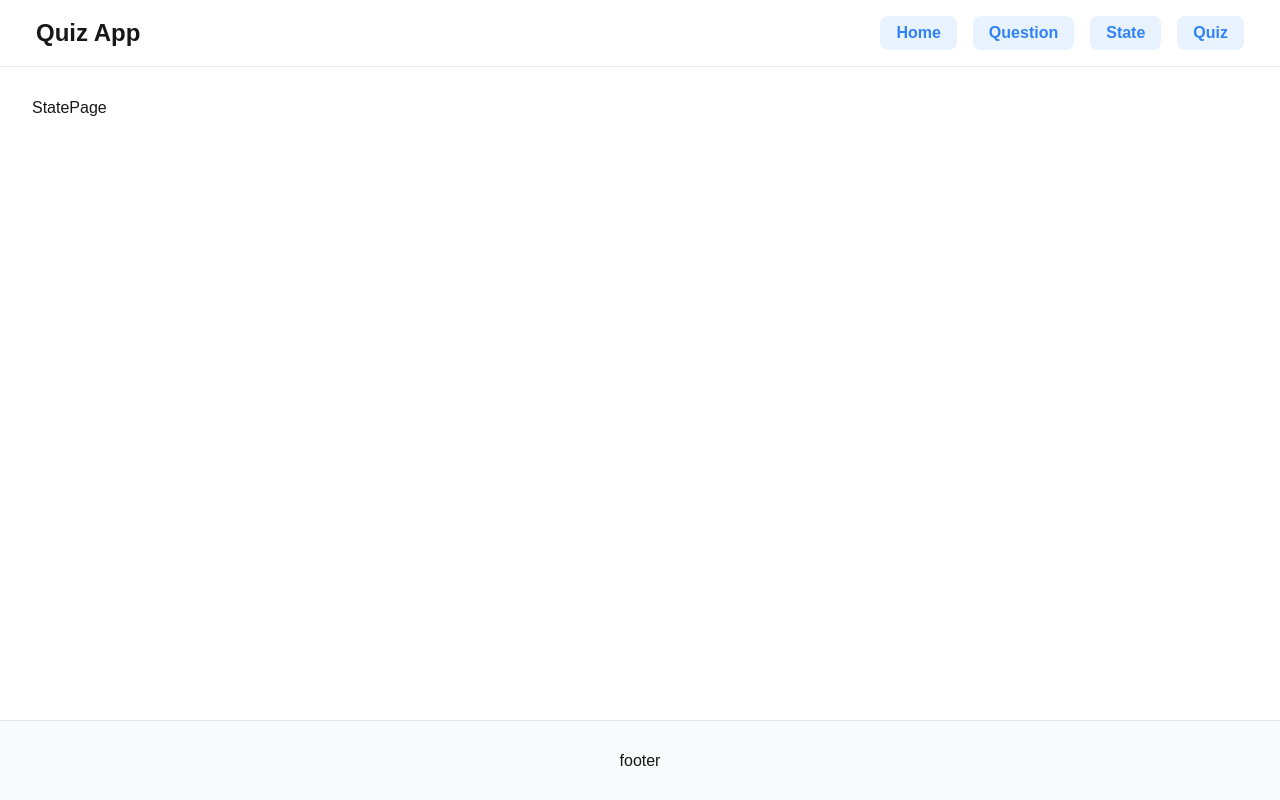
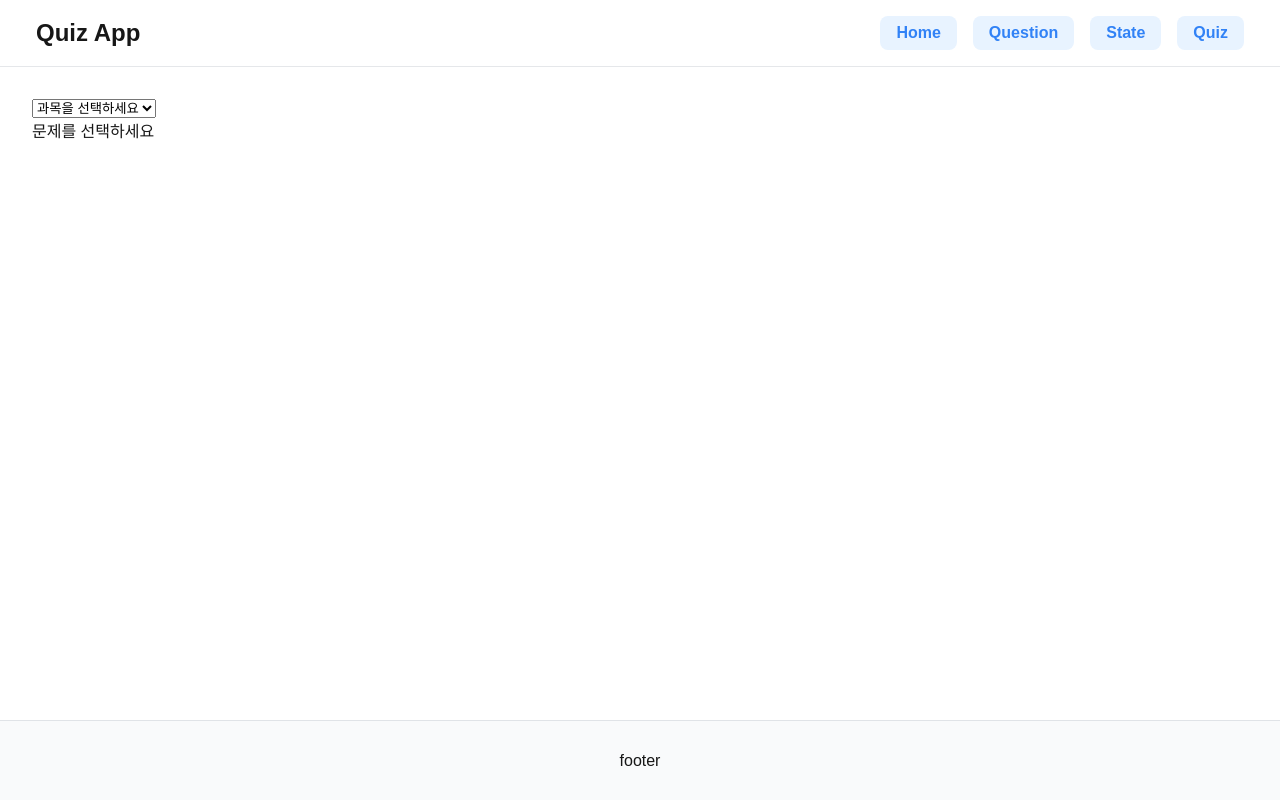
Before and after one commit to dpwl35/inflearn-warming-up-study, a Next.js app in the folder 11-quiz/: page /state in a window 1280 px wide. Built offline with nearby package versions, Linux system fonts and the light colour scheme.

Commit message:
feat: select 선택 값 따라 문제 보여주기

```diff
--- a/11-quiz/src/app/state/page.tsx
+++ b/11-quiz/src/app/state/page.tsx
@@ -1,3 +1,33 @@
+'use client';
+import React, { useState } from 'react';
+
 export default function StatePage() {
-  return <div>StatePage</div>;
+  const [selectedSubject, setSelectedSubject] = useState<string>(''); // 상태 관리
+
+  const handleSelectChange = (event: React.ChangeEvent<HTMLSelectElement>) => {
+    setSelectedSubject(event.target.value);
+  };
+
+  return (
+    <div>
+      <select onChange={handleSelectChange}>
+        <option value=''>과목을 선택하세요</option>
+        <option value='math'>수학</option>
+        <option value='korean'>국어</option>
+      </select>
+
+      {/* 선택된 값에 따른 문제 표시 */}
+      {selectedSubject === '' && <div>문제를 선택하세요</div>}
+      {selectedSubject === 'math' && <Math />}
+      {selectedSubject === 'korean' && <Korean />}
+    </div>
+  );
 }
+
+function Math() {
+  return <div>수학 문제</div>;
+}
+
+function Korean() {
+  return <div>국어 문제</div>;
+}
```
